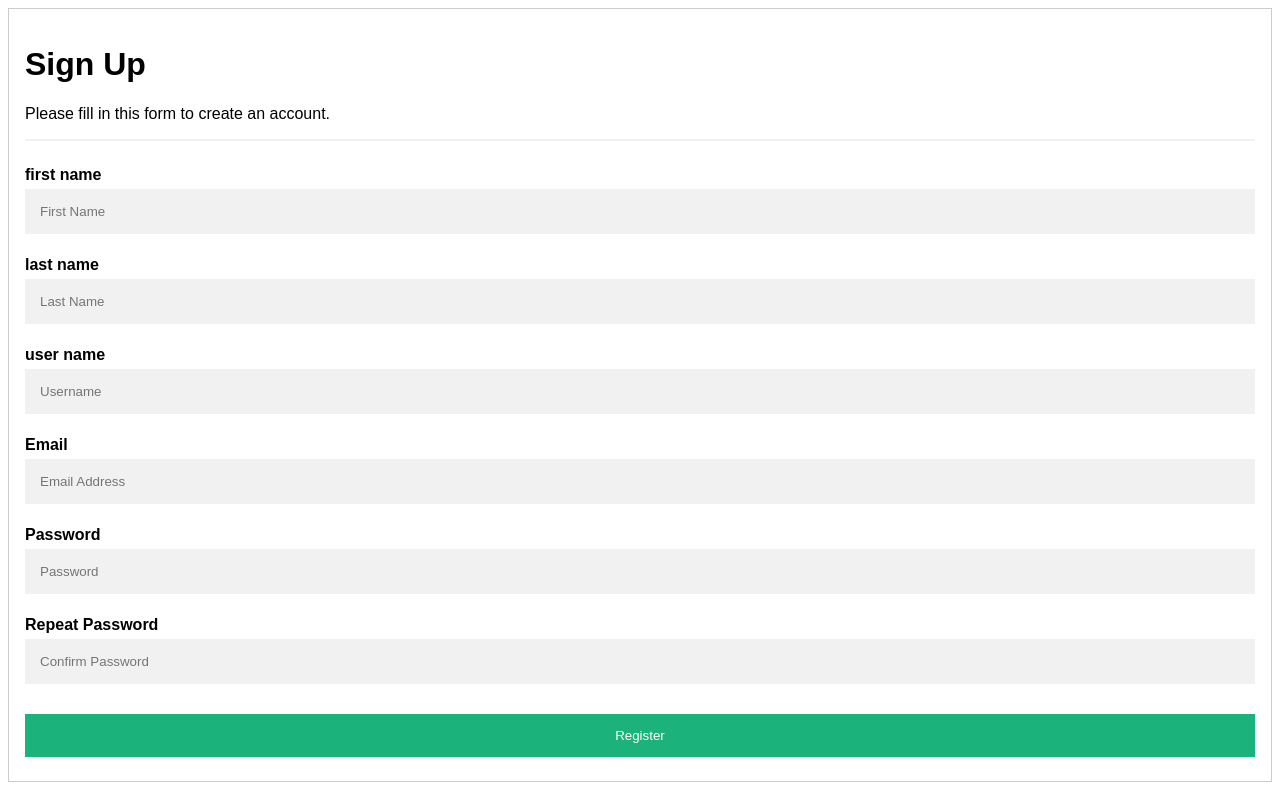
After one commit to prasad-1995/project, a Django app: page /register in a window 1280 px wide. The commit adds this page. Run offline with Django 3.2, Linux system fonts and the light colour scheme.

Commit message:
'second_commit'

```diff
--- a/user/templates/home.html
+++ b/user/templates/home.html
@@ -24,6 +24,9 @@
                         <a href="{% url 'login' %}" class="sign-in"><i class="fa fa-sign-in"></i> Login</a>
                     </li>
                     {% endif %}
+                    <li>
+                        <a href="{% url 'register' %}" class="sign-in"><i class="fa fa-sign-in"></i> Register </a>
+                    </li>
                 </ul>
             </div>
         </div>
--- /dev/null
+++ b/user/templates/register.html
@@ -0,0 +1,110 @@
+<!DOCTYPE html>
+<html>
+<style>
+
+body {font-family: Arial, Helvetica, sans-serif;}
+* {box-sizing: border-box}
+
+/* Full-width input fields */
+input[type=text], input[type=password] {
+  width: 100%;
+  padding: 15px;
+  margin: 5px 0 22px 0;
+  display: inline-block;
+  border: none;
+  background: #f1f1f1;
+}
+
+input[type=text]:focus, input[type=password]:focus {
+  background-color: #ddd;
+  outline: none;
+}
+
+hr {
+  border: 1px solid #f1f1f1;
+  margin-bottom: 25px;
+}
+
+/* Set a style for all buttons */
+button {
+  background-color: #04AA6D;
+  color: white;
+  padding: 14px 20px;
+  margin: 8px 0;
+  border: none;
+  cursor: pointer;
+  width: 100%;
+  opacity: 0.9;
+}
+
+button:hover {
+  opacity:1;
+}
+
+/* Extra styles for the cancel button */
+.cancelbtn {
+  padding: 14px 20px;
+  background-color: #f44336;
+}
+
+/* Float cancel and signup buttons and add an equal width */
+.cancelbtn, .signupbtn {
+  float: left;
+  width: 50%;
+}
+
+/* Add padding to container elements */
+.container {
+  padding: 16px;
+}
+
+/* Clear floats */
+.clearfix::after {
+  content: "";
+  clear: both;
+  display: table;
+}
+
+/* Change styles for cancel button and signup button on extra small screens */
+@media screen and (max-width: 300px) {
+  .cancelbtn, .signupbtn {
+     width: 100%;
+  }
+}
+</style>
+<body>
+<form action="{% url 'register' %}" style="border:1px solid #ccc" method="POST">
+  {% csrf_token  %}
+  <div class="container">
+    <h1>Sign Up</h1>
+    <p>Please fill in this form to create an account.</p>
+    <hr>
+
+    <label for="firstname"><b>first name</b></label>
+    <input type="text" name="firstname" class="input-text" placeholder="First Name">
+
+    <label for="lastname"><b>last name</b></label>
+    <input type="text" name="lastname" class="input-text" placeholder="Last Name">
+
+    <label for="username"><b>user name</b></label>
+    <input type="text" name="username" class="input-text" placeholder="Username">
+
+    <label for="email"><b>Email</b></label>
+    <input type="text"  name="email" placeholder="Email Address">
+
+
+    <label for="psw"><b>Password</b></label>
+      <input type="password" name="password" placeholder="Password">
+
+    <label for="psw"><b>Repeat Password</b></label>
+      <input type="password" name="confirm_password" placeholder="Confirm Password">
+
+    <div class="clearfix">
+      <button type="submit" class="btn-md btn-theme float-left">Register</button>
+    </div>
+
+  </div>
+</form>
+
+</body>
+</html>
--- a/user/urls.py
+++ b/user/urls.py
@@ -7,8 +7,8 @@ urlpatterns = [
     path('user', views.user),
     path('user/<int:pk>', views.clientDetailView),
     # path('userdata/<int:pk>', views.clientDetailView, name='login'),
-    # path('login', views.login, name='login'),
-    # path('register', views.register, name='register'),
-    #     path('logout', views.logout, name='logout'),
-    #     path('dashboard', views.dashboard, name='dashboard'),
+    path('login', views.login, name='login'),
+    path('register', views.register, name='register'),
+    path('logout', views.logout, name='logout'),
+    path('dashboard', views.dashboard, name='dashboard'),
 ]
--- a/user/views.py
+++ b/user/views.py
@@ -6,11 +6,10 @@ from django.shortcuts import render, redirect
 from rest_framework.decorators import api_view
 from rest_framework.response import Response
 from django.contrib.auth.decorators import login_required
+from client.models import Client
 
 
 # Create your views here.
-def home(request):
-    return render(request, './home.html')
 
 
 @api_view(['GET', 'POST'])
@@ -32,7 +31,7 @@ def user(request):
 @api_view(['GET', 'PUT', 'DELETE'])
 def clientDetailView(request, pk):
     try:
-        employee = User.objects.get(pk=pk)
+        usr = User.objects.get(pk=pk)
     except User.DoesNotExist:
         return Response(status=404)
 
@@ -41,35 +40,40 @@ def clientDetailView(request, pk):
         return Response(status=status.HTTP_204_NO_CONTENT)
 
     elif request.method == "GET":
-        serializer = Userserializer(employee)
+        serializer = Userserializer(usr)
         return Response(serializer.data)
 
     elif request.method == "PUT":
-        userSerializer = Userserializer(employee, data=request.data)
+        userSerializer = Userserializer(usr, data=request.data)
         if userSerializer.is_valid():
             userSerializer.save()
             return Response(userSerializer.data)
         else:
             return Response(userSerializer.errors)
 
-# def login(request):
-#     if request.method == 'POST':
-#         username = request.POST['username']
-#         password = request.POST['password']
-#
-#         user = auth.authenticate(username=username, password=password)
-#
-#         if user is not None:
-#             auth.login(request, user)
-#             messages.success(request, 'you are logged in successfully')
-#             return redirect('dashboard')
-#
-#         else:
-#             messages.error(request, 'invalid credentials')
-#             return redirect('login')
-#     return render(request, 'accounts/login.html')
 
-#
+def home(request):
+    return render(request, './home.html')
+
+
+def login(request):
+    if request.method == 'POST':
+        username = request.POST['username']
+        password = request.POST['password']
+
+        user = auth.authenticate(username=username, password=password)
+
+        if user is not None:
+            auth.login(request, user)
+            messages.success(request, 'you are logged in successfully')
+            return redirect('dashboard')
+
+        else:
+            messages.error(request, 'invalid credentials')
+            return redirect('login')
+    return render(request, 'login.html')
+
+
 def register(request):
     if request.method == 'POST':
         # print("Hello we get post message")
@@ -104,22 +108,18 @@ def register(request):
             messages.error(request, "password do not match")
             return redirect('register')
     else:
-        return render(request, 'accounts/register.html')
+        return render(request, 'register.html')
 
-#
-# @login_required(login_url='login')
-# def dashboard(request):
-#     user_inquiry = Contact.objects.order_by('-created_date').filter(user_id=request.user.id)
-#     # count = Contact.objects.order_by('-create_date').filter(user_id=request.user.id).count()
-#
-#     data = {
-#         'inquiries': user_inquiry,
-#     }
-#     return render(request, 'accounts/dashboard.html', data)
-#
-#
-# def logout(request):
-#     if request.method == "POST":
-#         auth.logout(request)
-#         return redirect('home')
-#     return redirect('home')
+
+@login_required(login_url='login')
+def dashboard(request):
+    # clients = Client.objects.all()
+    return render(request, 'home.html')
+    # return render(request, 'home.html', data)
+
+
+def logout(request):
+    if request.method == "POST":
+        auth.logout(request)
+        return redirect('home')
+    return redirect('home')
```
Also changed, not shown: db.sqlite3.
